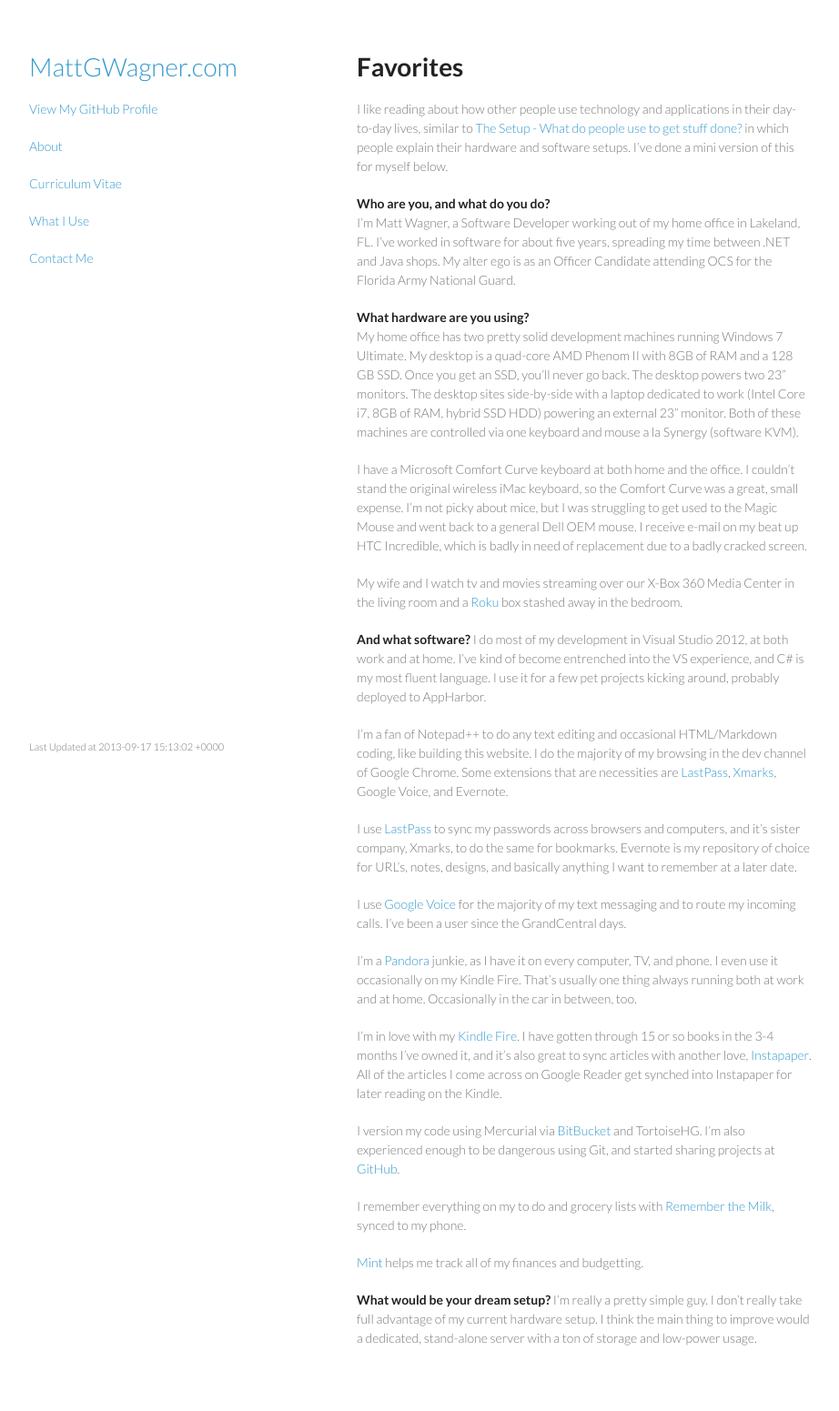
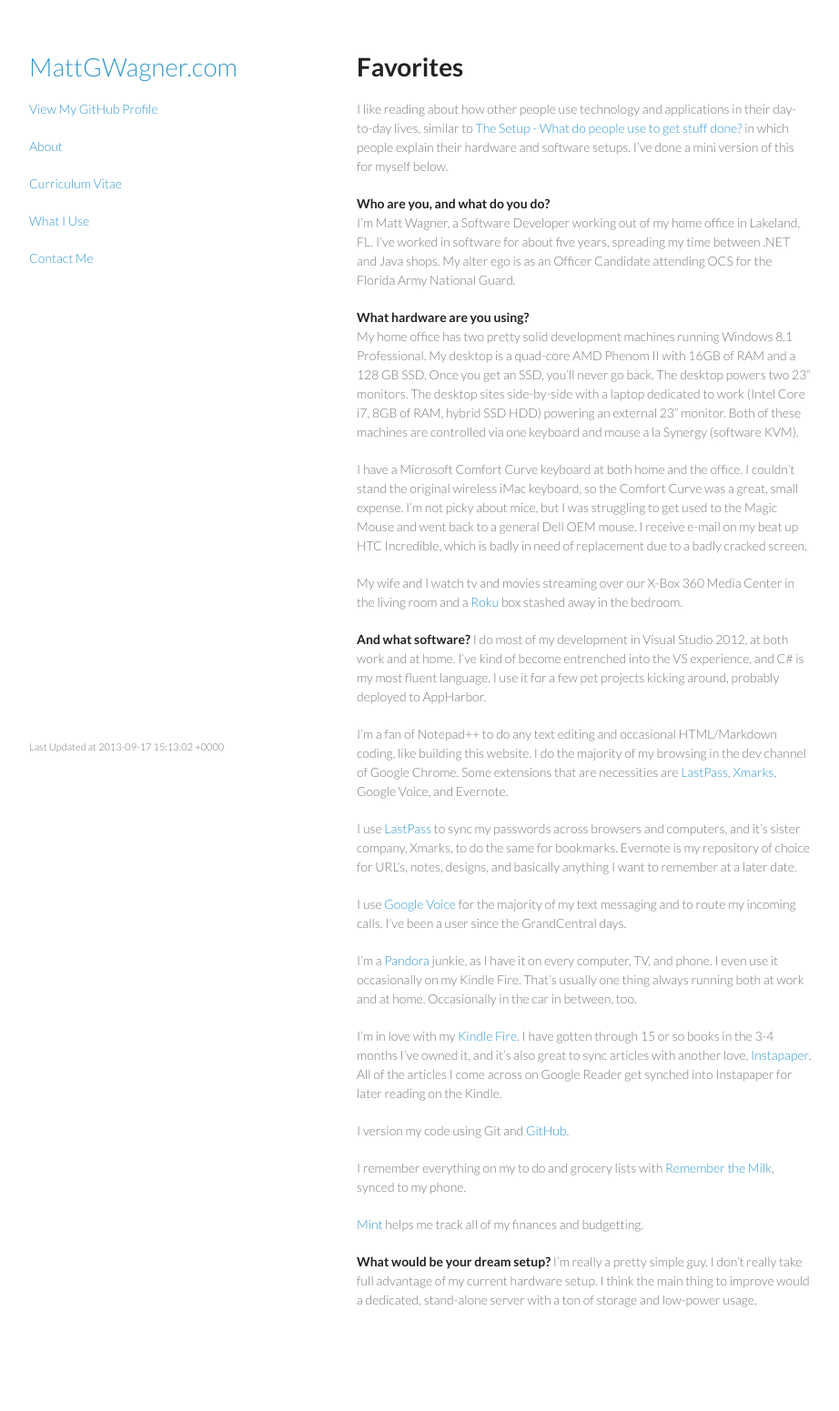
Before and after one commit to mattgwagner/mattgwagner, a Jekyll site: the page built from whatiuse.md, in a window 1280 px wide. Shown: the whole page at 91% size, without its empty margins (178-1100 px from the left). Built offline with Jekyll 4.4.1, drawn with Linux system fonts in a browser that asks for light colours; after the commit the page ends 1509 px from its top, so only the background shows below that.

Commit message:
Update whatiuse.md

```diff
--- a/whatiuse.md
+++ b/whatiuse.md
@@ -11,7 +11,7 @@ I like reading about how other people use technology and applications in their d
 I'm Matt Wagner, a Software Developer working out of my home office in Lakeland, FL. I've worked in software for about five years, spreading my time between .NET and Java shops. My alter ego is as an Officer Candidate attending OCS for the Florida Army National Guard.
 
 **What hardware are you using?**
-My home office has two pretty solid development machines running Windows 7 Ultimate. My desktop is a quad-core AMD Phenom II with 8GB of RAM and a 128 GB SSD. Once you get an SSD, you'll never go back. The desktop powers two 23" monitors. The desktop sites side-by-side with a laptop dedicated to work (Intel Core i7, 8GB of RAM, hybrid SSD HDD) powering an external 23" monitor. Both of these machines are controlled via one keyboard and mouse a la Synergy (software KVM).
+My home office has two pretty solid development machines running Windows 8.1 Professional. My desktop is a quad-core AMD Phenom II with 16GB of RAM and a 128 GB SSD. Once you get an SSD, you'll never go back. The desktop powers two 23" monitors. The desktop sites side-by-side with a laptop dedicated to work (Intel Core i7, 8GB of RAM, hybrid SSD HDD) powering an external 23" monitor. Both of these machines are controlled via one keyboard and mouse a la Synergy (software KVM).
 
 I have a Microsoft Comfort Curve keyboard at both home and the office. I couldn't stand the original wireless iMac keyboard, so the Comfort Curve was a great, small expense. I'm not picky about mice, but I was struggling to get used to the Magic Mouse and went back to a general Dell OEM mouse.
 I receive e-mail on my beat up HTC Incredible, which is badly in need of replacement due to a badly cracked screen.
@@ -31,7 +31,7 @@ I'm a [Pandora](http://pandora.com) junkie, as I have it on every computer, TV,
 
 I'm in love with my [Kindle Fire](http://amazon.com). I have gotten through 15 or so books in the 3-4 months I've owned it, and it's also great to sync articles with another love, [Instapaper](http://instapaper.com). All of the articles I come across on Google Reader get synched into Instapaper for later reading on the Kindle.
 
-I version my code using Mercurial via [BitBucket](http://bitbucket.org/mattgwagner) and TortoiseHG. I'm also experienced enough to be dangerous using Git, and started sharing projects at [GitHub](http://github.com/mattgwagner).
+I version my code using Git and [GitHub](http://github.com/mattgwagner).
 
 I remember everything on my to do and grocery lists with [Remember the Milk](http://rememberthemilk.com), synced to my phone.
 
```
